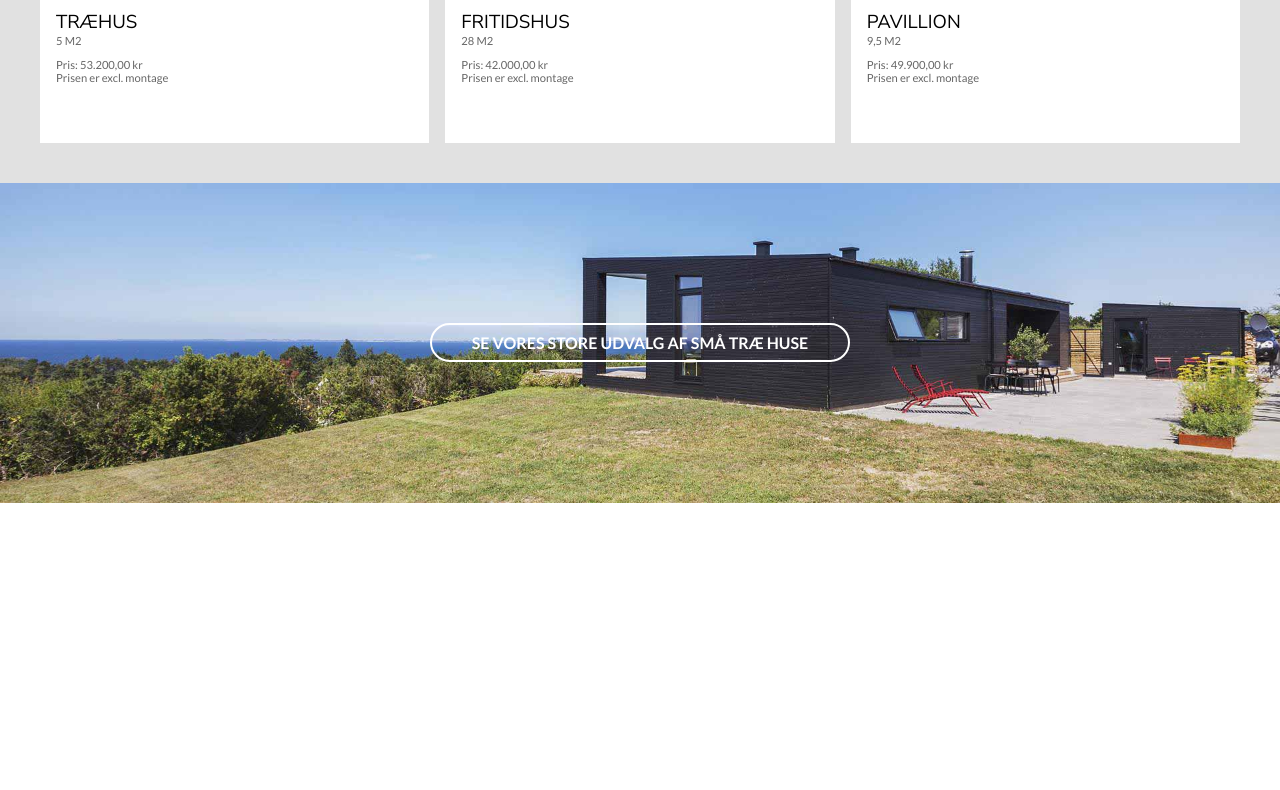
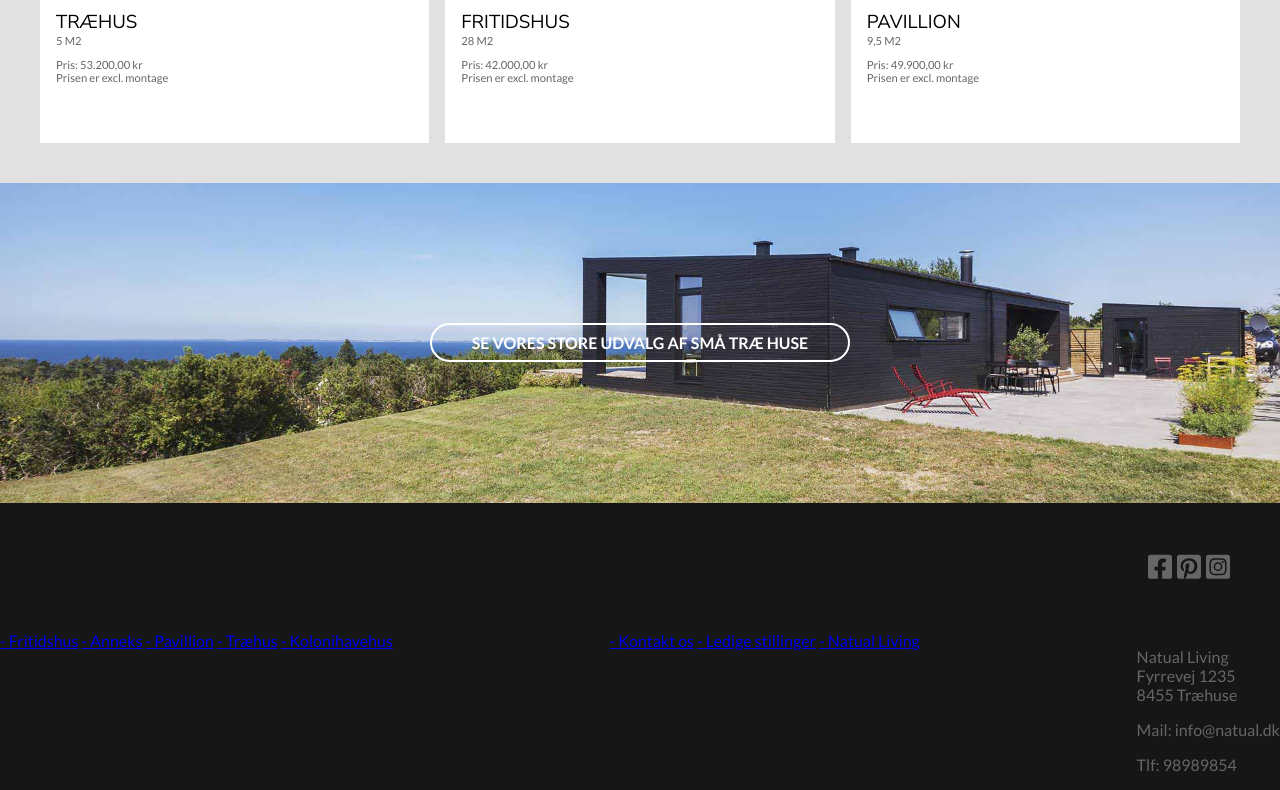
Before and after one commit to ObsidianPresidium/aspit-v, a plain HTML site: page exam-natual-living/index.html in a window 1280 px wide. Shown: the part 953-1743 px from the top of the page. Before the commit the page ends 1456 px from the top, so only its background shows below. Drawn offline with Linux system fonts and the light colour scheme.

Commit message:
add: footer progress

```diff
--- a/exam-natual-living/index.html
+++ b/exam-natual-living/index.html
@@ -57,5 +57,31 @@
     <div class="selection-button-container">
         <p><a href="#">Se vores store udvalg af små træ huse</a></p>
     </div>
+    <footer>
+        <div class="social-media">
+            <svg xmlns="http://www.w3.org/2000/svg" viewBox="0 0 448 512"><!--! Font Awesome Pro 6.4.0 by @fontawesome - https://fontawesome.com License - https://fontawesome.com/license (Commercial License) Copyright 2023 Fonticons, Inc. --><path d="M400 32H48A48 48 0 0 0 0 80v352a48 48 0 0 0 48 48h137.25V327.69h-63V256h63v-54.64c0-62.15 37-96.48 93.67-96.48 27.14 0 55.52 4.84 55.52 4.84v61h-31.27c-30.81 0-40.42 19.12-40.42 38.73V256h68.78l-11 71.69h-57.78V480H400a48 48 0 0 0 48-48V80a48 48 0 0 0-48-48z"/></svg>
+            <svg xmlns="http://www.w3.org/2000/svg" viewBox="0 0 448 512"><!--! Font Awesome Pro 6.4.0 by @fontawesome - https://fontawesome.com License - https://fontawesome.com/license (Commercial License) Copyright 2023 Fonticons, Inc. --><path d="M448 80v352c0 26.5-21.5 48-48 48H154.4c9.8-16.4 22.4-40 27.4-59.3 3-11.5 15.3-58.4 15.3-58.4 8 15.3 31.4 28.2 56.3 28.2 74.1 0 127.4-68.1 127.4-152.7 0-81.1-66.2-141.8-151.4-141.8-106 0-162.2 71.1-162.2 148.6 0 36 19.2 80.8 49.8 95.1 4.7 2.2 7.1 1.2 8.2-3.3.8-3.4 5-20.1 6.8-27.8.6-2.5.3-4.6-1.7-7-10.1-12.3-18.3-34.9-18.3-56 0-54.2 41-106.6 110.9-106.6 60.3 0 102.6 41.1 102.6 99.9 0 66.4-33.5 112.4-77.2 112.4-24.1 0-42.1-19.9-36.4-44.4 6.9-29.2 20.3-60.7 20.3-81.8 0-53-75.5-45.7-75.5 25 0 21.7 7.3 36.5 7.3 36.5-31.4 132.8-36.1 134.5-29.6 192.6l2.2.8H48c-26.5 0-48-21.5-48-48V80c0-26.5 21.5-48 48-48h352c26.5 0 48 21.5 48 48z"/></svg>
+            <svg xmlns="http://www.w3.org/2000/svg" viewBox="0 0 448 512"><!--! Font Awesome Pro 6.4.0 by @fontawesome - https://fontawesome.com License - https://fontawesome.com/license (Commercial License) Copyright 2023 Fonticons, Inc. --><path d="M224,202.66A53.34,53.34,0,1,0,277.36,256,53.38,53.38,0,0,0,224,202.66Zm124.71-41a54,54,0,0,0-30.41-30.41c-21-8.29-71-6.43-94.3-6.43s-73.25-1.93-94.31,6.43a54,54,0,0,0-30.41,30.41c-8.28,21-6.43,71.05-6.43,94.33S91,329.26,99.32,350.33a54,54,0,0,0,30.41,30.41c21,8.29,71,6.43,94.31,6.43s73.24,1.93,94.3-6.43a54,54,0,0,0,30.41-30.41c8.35-21,6.43-71.05,6.43-94.33S357.1,182.74,348.75,161.67ZM224,338a82,82,0,1,1,82-82A81.9,81.9,0,0,1,224,338Zm85.38-148.3a19.14,19.14,0,1,1,19.13-19.14A19.1,19.1,0,0,1,309.42,189.74ZM400,32H48A48,48,0,0,0,0,80V432a48,48,0,0,0,48,48H400a48,48,0,0,0,48-48V80A48,48,0,0,0,400,32ZM382.88,322c-1.29,25.63-7.14,48.34-25.85,67s-41.4,24.63-67,25.85c-26.41,1.49-105.59,1.49-132,0-25.63-1.29-48.26-7.15-67-25.85s-24.63-41.42-25.85-67c-1.49-26.42-1.49-105.61,0-132,1.29-25.63,7.07-48.34,25.85-67s41.47-24.56,67-25.78c26.41-1.49,105.59-1.49,132,0,25.63,1.29,48.33,7.15,67,25.85s24.63,41.42,25.85,67.05C384.37,216.44,384.37,295.56,382.88,322Z"/></svg>
+        </div>
+        <div class="links-and-info">
+            <div>
+                <a href="#">Fritidshus</a>
+                <a href="#">Anneks</a>
+                <a href="#">Pavillion</a>
+                <a href="#">Træhus</a>
+                <a href="#">Kolonihavehus</a>
+            </div>
+            <div>
+                <a href="#">Kontakt os</a>
+                <a href="#">Ledige stillinger</a>
+                <a href="#">Natual Living</a>
+            </div>
+            <div>
+                <p>Natual Living<br>Fyrrevej 1235<br>8455 Træhuse</p>
+                <p>Mail: info@natual.dk</p>
+                <p>Tlf: 98989854</p>
+            </div>
+        </div>
+    </footer>
 </body>
 </html>
--- a/exam-natual-living/styles/style.scss
+++ b/exam-natual-living/styles/style.scss
@@ -1,6 +1,7 @@
 $nav-color: #161616;
 $selection-button-top-padding: 2.5em;
 $animation-duration: 500ms;
+$accent-color: #666;
 
 @import url('https://fonts.googleapis.com/css2?family=Lato:wght@400;700&family=Nunito+Sans:wght@300;400&display=swap');
 
@@ -91,7 +92,7 @@ h3 {
 
 .card div p {
     font-size: 0.7em;
-    color: #666;
+    color: $accent-color
 }
 
 
@@ -129,3 +130,32 @@ h3 {
     transition-property: background-color, color;
     transition-duration: $animation-duration;
 }
+
+footer {
+    background-color: $nav-color;
+    color: $accent-color;
+}
+
+.social-media {
+    display: flex;
+    justify-content:end;
+    padding: 3em;
+}
+
+.social-media svg {
+    margin: 0.15em;
+    width: 1.5em;
+}
+
+.social-media svg path {
+    fill: $accent-color;
+}
+
+.links-and-info {
+    display: flex;
+    justify-content: space-between;
+}
+
+.links-and-info div a:before {
+    content: "- ";
+}
```
Also changed, not shown: exam-natual-living/styles/style.css, 1 other file.
